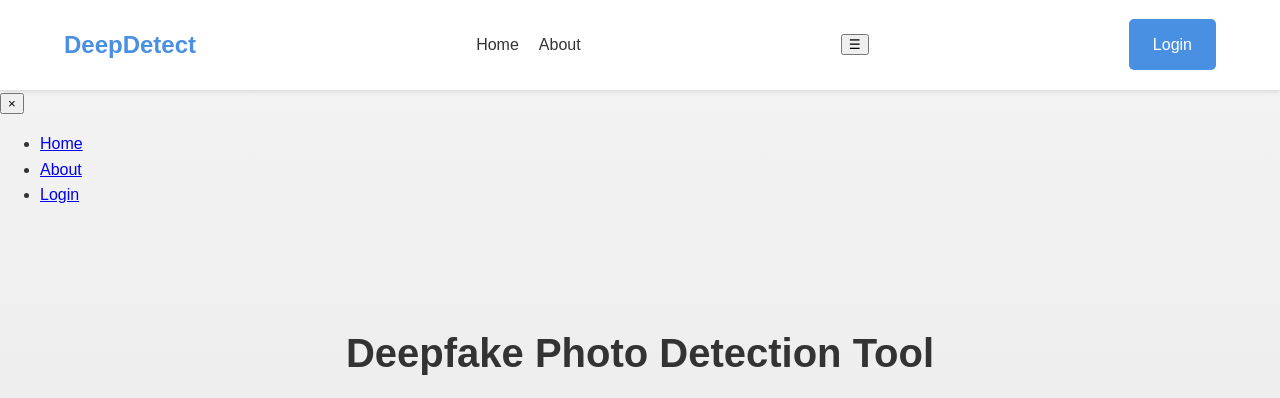
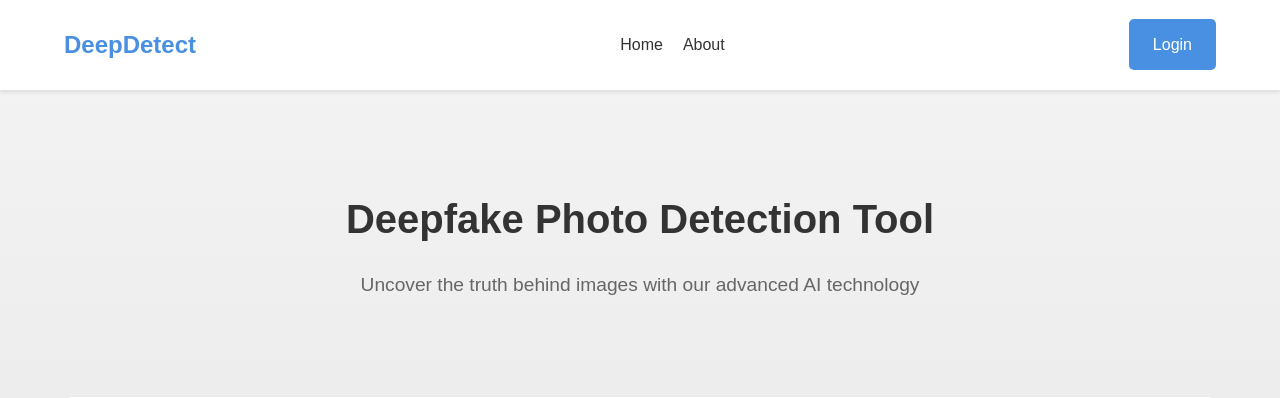
Before and after one commit to cherylaurelia/DeepDetect, a Flask app: page / in a window 1280 px wide. Shown: the top 398 px of the page. Run offline with Flask 3, Linux system fonts and the light colour scheme.

Commit message:
Update styles.css

```diff
--- a/static/styles.css
+++ b/static/styles.css
@@ -215,7 +215,7 @@ footer {
     padding: 1rem;
     margin: 1rem 0;
     border-radius: 4px;
-    background: #f8d7da;
+    background-color: #f8d7da;
     color: #721c24;
     border: 1px solid #f5c6cb;
 }
@@ -227,3 +227,132 @@ footer {
     border-radius: 8px;
     margin: 2rem 0;
 }
+
+.result-container {
+    margin-top: 20px;
+    display: none;
+}
+
+.loading {
+    text-align: center;
+    padding: 20px;
+    color: #666;
+}
+
+.result-box {
+    background: #fff;
+    border-radius: 8px;
+    padding: 20px;
+    box-shadow: 0 2px 4px rgba(0,0,0,0.1);
+}
+
+.result-item {
+    display: flex;
+    justify-content: space-between;
+    margin: 10px 0;
+    padding: 10px 0;
+    border-bottom: 1px solid #eee;
+}
+
+.probability {
+    font-weight: bold;
+}
+
+.probability.high {
+    color: #dc3545;
+}
+
+.probability.low {
+    color: #28a745;
+}
+
+.error-message {
+    color: #dc3545;
+    padding: 10px;
+    border: 1px solid #dc3545;
+    border-radius: 4px;
+    margin-top: 10px;
+}
+
+.mobile-menu {
+    display: none;
+    position: fixed;
+    top: 0;
+    right: -250px;
+    bottom: 0;
+    width: 250px;
+    background: white;
+    padding: 20px;
+    box-shadow: -2px 0 5px rgba(0,0,0,0.1);
+    z-index: 1000;
+    transition: right 0.3s ease-in-out;
+}
+
+.mobile-menu.active {
+    right: 0;
+}
+
+.hamburger {
+    display: none;
+    background: none;
+    border: none;
+    font-size: 1.5rem;
+    cursor: pointer;
+}
+
+@media (max-width: 768px) {
+    .hamburger {
+        display: block;
+    }
+
+    nav ul {
+        display: none;
+    }
+}
+
+.close-menu {
+    position: absolute;
+    top: 10px;
+    right: 10px;
+    background: none;
+    border: none;
+    font-size: 1.5rem;
+    cursor: pointer;
+}
+
+.success-section,
+.cancel-section {
+    background-color: var(--card-background);
+    border-radius: 8px;
+    padding: 2rem;
+    box-shadow: 0 4px 6px rgba(0,0,0,0.1);
+    margin: 4rem auto;
+    max-width: 600px;
+    text-align: center;
+}
+
+.success-message,
+.cancel-message {
+    margin: 2rem 0;
+}
+
+.success-message p,
+.cancel-message p {
+    margin-bottom: 1rem;
+    color: #666;
+}
+
+.button-group {
+    display: flex;
+    gap: 1rem;
+    justify-content: center;
+    margin-top: 2rem;
+}
+
+.success-section h1 {
+    color: #28a745;
+}
+
+.cancel-section h1 {
+    color: #dc3545;
+}
```
